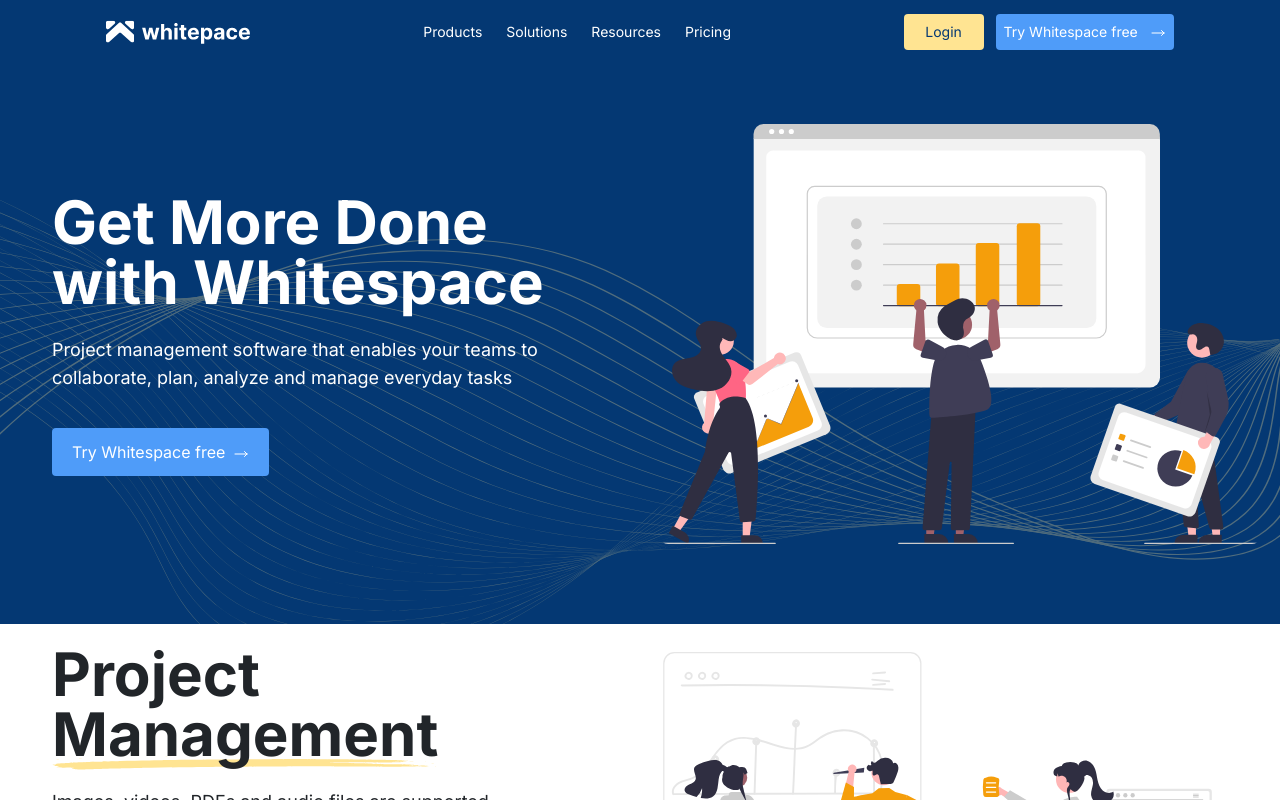
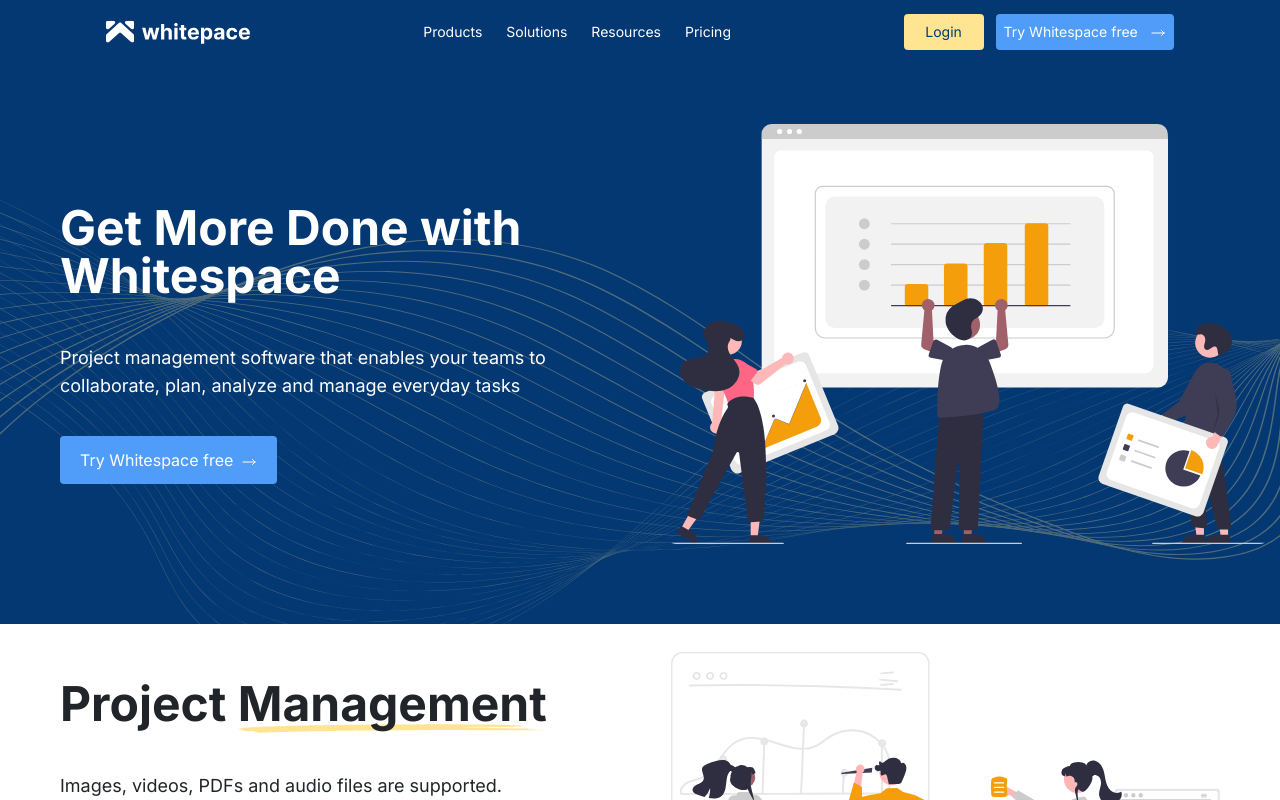
Before and after one commit to raidenfernando1/whitespace-recreate-ui, a React (Vite) app: page / in a window 1280 px wide. Shown: the top 800 px of the page. Built offline with nearby package versions, Linux system fonts and the light colour scheme.

Commit message:
Added new Section

```diff
--- a/src/components/Section.jsx
+++ b/src/components/Section.jsx
@@ -16,11 +16,11 @@
     <section
       className={`flex w-full flex-col overflow-hidden ${background} lg:flex-row lg:items-center lg:justify-between ${className}`}
     >
-      <div className="mt-20 flex justify-center lg:m-0 lg:flex-1">
+      <div className="mt-20 flex justify-center lg:m-0 lg:flex-1 px-4">
         <div
           className={`max-w-xl text-center ${textColor} lg:ml-10 lg:pr-20 lg:text-left`}
         >
-          <h1 className="mb-6 text-4xl font-bold lg:text-6xl">
+          <h1 className="mb-6 text-4xl font-bold lg:text-5xl py-5">
             {headerText}
             <span className="bg-[url(./assets/Element.svg)] bg-contain bg-bottom bg-no-repeat">
               {headerHighlighted}
--- a/src/pages/Home.jsx
+++ b/src/pages/Home.jsx
@@ -6,6 +6,7 @@
 import Browsers from "../assets/Browsers.svg"
 import Customize from "../assets/Customize.svg"
 import Plan from "../components/Plan";
+import Devices from "../assets/Devices.svg"
 
 function Home() {
   return (
@@ -66,6 +67,17 @@
 
       />
       <Plan/>
+
+      <Section
+      className = " lg:min-h-[70vh]"
+      buttonText="Try Whitespace"
+      image={Devices}
+      textColor="text-secondary-white"
+      background="bg-primary-darkBlue"
+      headerText="Your work, everywhere "
+      headerHighlighted="you are"
+      description="Access your notes from your computer, phone or tablet by synchronizing with various services, including whitespace, Dropbox and OneDrive. The app is available on Windows, macOS, Linux, Android and iOS. A terminal app is also available!"
+      />
     </>
   );
 }
```
Also changed, not shown: src/assets/Devices.svg (added).
